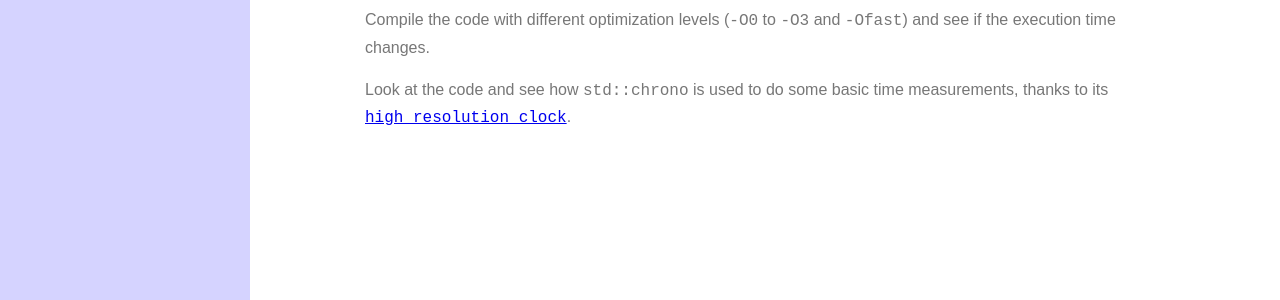
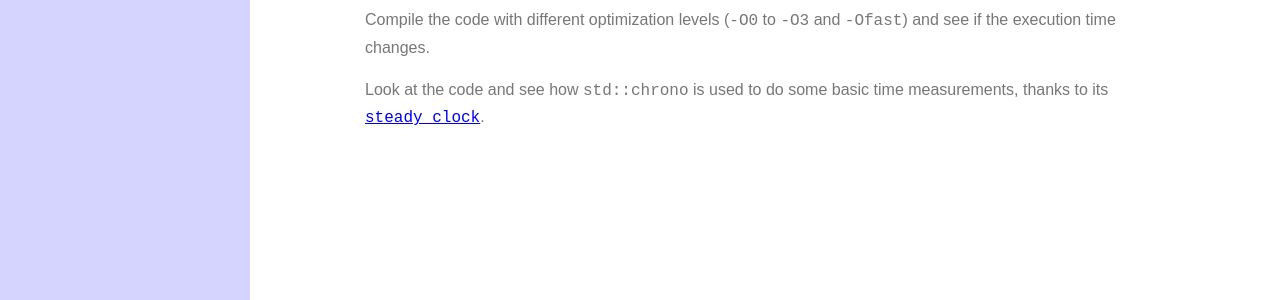
Before and after one commit to infn-esc/esc24, a Jekyll site: the page built from basic/compiling.md, in a window 1280 px wide. Shown: the part 407-707 px from the top of the page. Built offline with Jekyll 4.4.1, drawn with Linux system fonts in a browser that asks for light colours; nearby versions of some CDN libraries.

Commit message:
Use steady_clock instead of high_resolution_clock

```diff
--- a/basic/compiling.md
+++ b/basic/compiling.md
@@ -24,4 +24,4 @@ Compile the code with different optimization levels (`-O0` to `-O3` and
 
 Look at the code and see how `std::chrono` is used to do some basic time
 measurements, thanks to its
-[`high_resolution_clock`](https://en.cppreference.com/w/cpp/chrono/high_resolution_clock).
+[`steady_clock`](https://en.cppreference.com/w/cpp/chrono/steady_clock).
```
